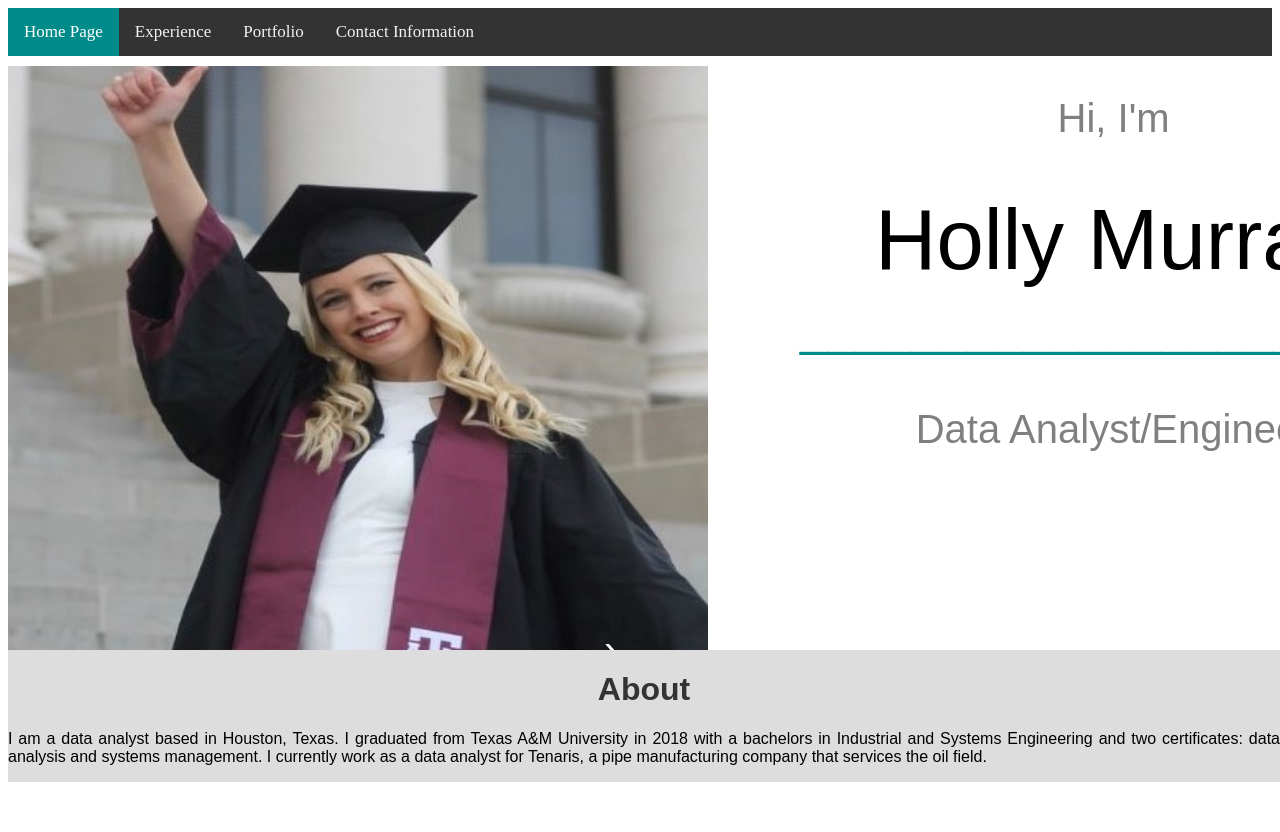
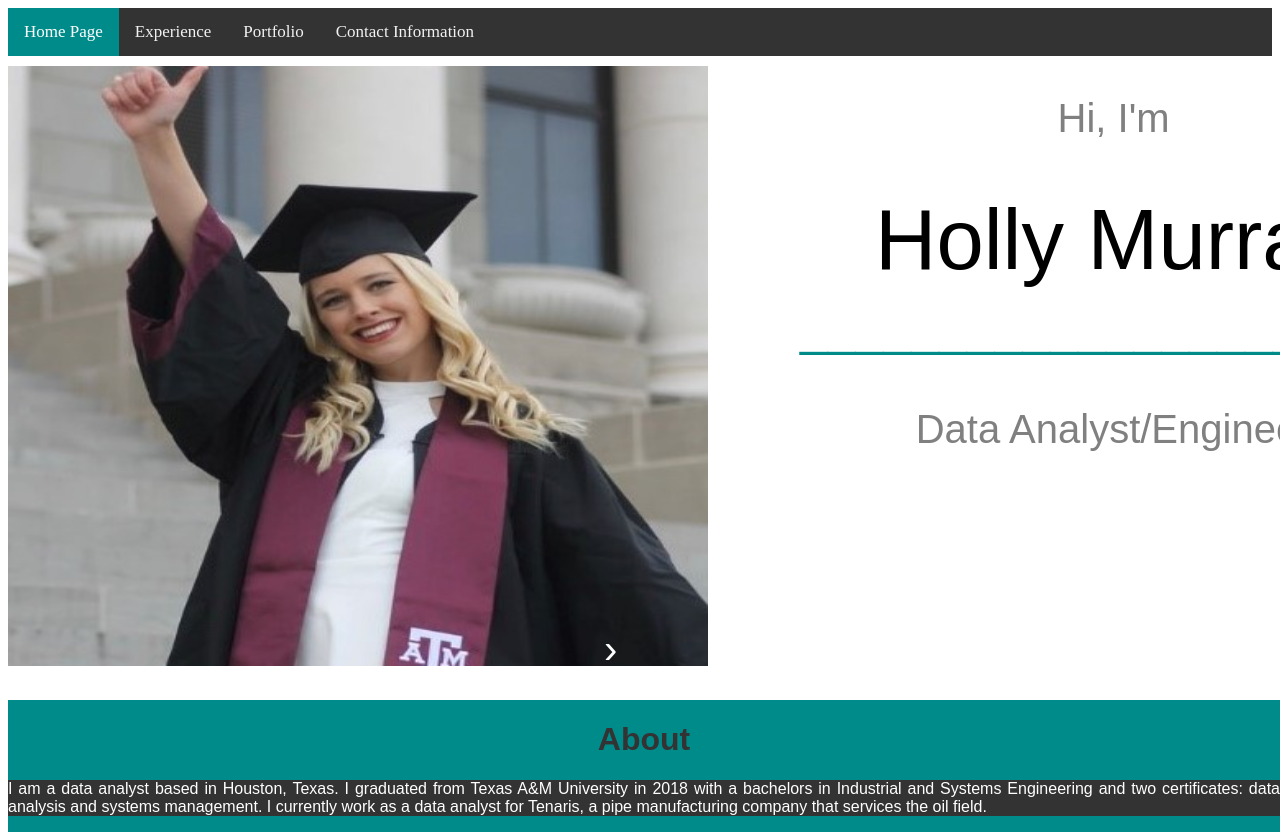
Before and after one commit to hkm11495/cs290proj, a plain HTML site: page homepage.html in a window 1280 px wide. Shown: the top 832 px of the page. Before the commit the page ends 800 px from the top, so only its background shows below. Drawn offline with Linux system fonts and the light colour scheme.

Commit message:
Add files via upload

```diff
--- a/homepageStyles.css
+++ b/homepageStyles.css
@@ -60,10 +60,11 @@
 .About
 {
 	position: absolute;
-	background-color: #ddd;
+	background-color: darkCyan;
 	text-align:center;
 	font-family: Arial, Helvetica, sans-serif;
-	top:650px;
+	top:700px;
+	color: #333;
 }
 
 .scrollRight
@@ -90,4 +91,6 @@
 {
 	font-size: 16px;
 	text-align: justify;
+	background-color: #333;
+	color: white;
 }
```
